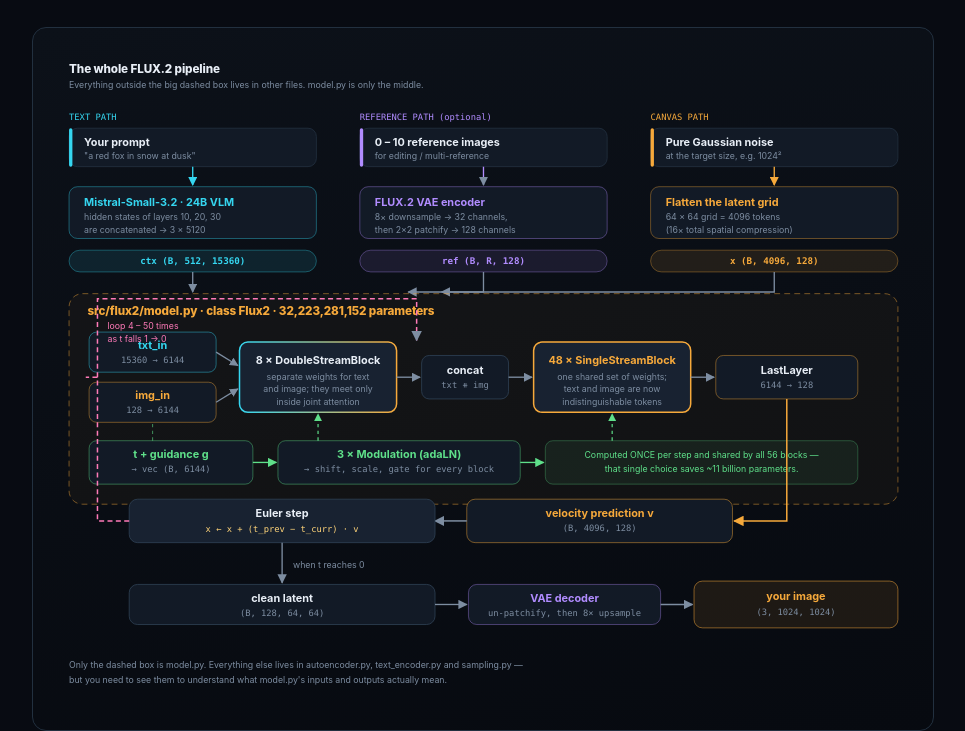
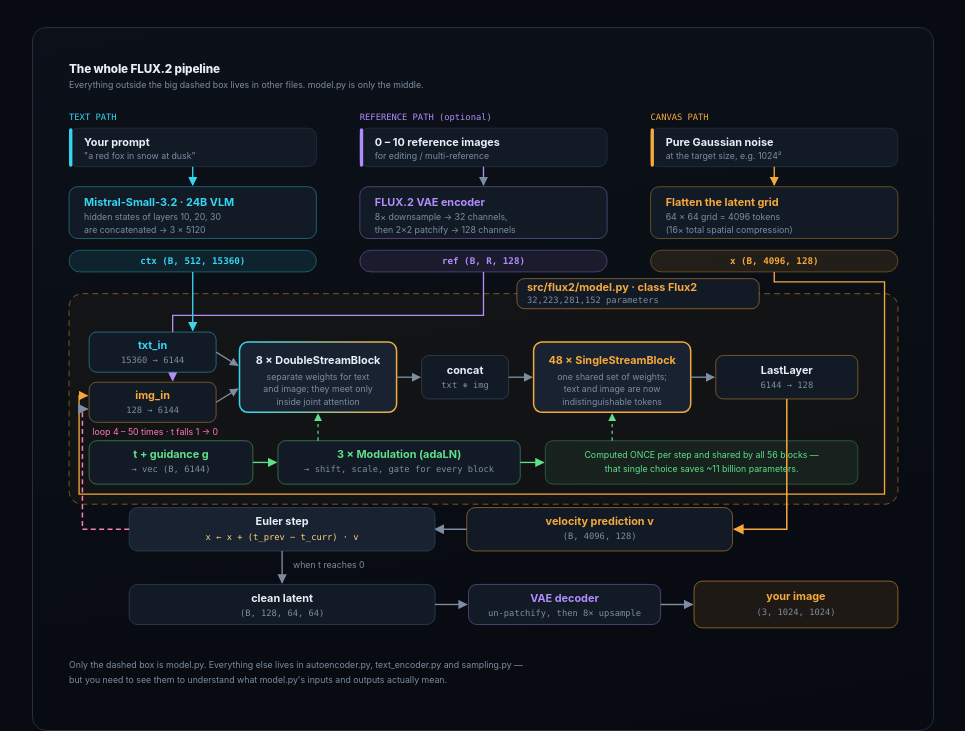
Before and after one commit to tutubalin/flux2_explained_by_ai, a plain HTML site: page index.html in a window 1280 px wide. Shown: the part 3852-4583 px from the top of the page, without its empty margins (302-1267 px from the left). Drawn offline with Linux system fonts and the light colour scheme.

Commit message:
FIG 1: fix misplaced entry/loop arrows and title overlap
- ctx/ref/canvas arrows now terminate on their real targets (txt_in top,
  img_in top, img_in left) instead of dead-ending above the model box;
  the canvas path runs the right+bottom padding corridor
- loop-back arrow now feeds img_in (updated latent) instead of jumping
  into the double-block stack; label moved to a free corridor
- model.py title moved into a badge on the box border between the ref and
  canvas columns, clear of every arrow
- band 3 shifted 10px so velocity/Euler boxes no longer overlap the border
- qa_svg.py: fix argv handling (outdir vs filter)

Co-authored-by: arena-agent <297053741+arena-agent@users.noreply.github.com>

```diff
--- a/index.html
+++ b/index.html
@@ -555,6 +555,8 @@
     <path d="M0,0 L10,5 L0,10 z" fill="#35d6f0"/></marker>
   <marker id="arV" viewBox="0 0 10 10" refX="9" refY="5" markerWidth="7" markerHeight="7" orient="auto-start-reverse">
     <path d="M0,0 L10,5 L0,10 z" fill="#5fe08a"/></marker>
+  <marker id="arR" viewBox="0 0 10 10" refX="9" refY="5" markerWidth="7" markerHeight="7" orient="auto-start-reverse">
+    <path d="M0,0 L10,5 L0,10 z" fill="#b18cff"/></marker>
   <linearGradient id="gMix" x1="0" y1="0" x2="1" y2="0">
     <stop offset="0" stop-color="#35d6f0"/><stop offset="1" stop-color="#f6a93b"/></linearGradient>
 </defs>
@@ -603,12 +605,14 @@
 <text x="868" y="259" class="lbl-mb" text-anchor="middle" style="fill:#f6a93b">x  (B, 4096, 128)</text>
 
 <!-- ============ BAND 2: THE MODEL ============ -->
-<path d="M172,268 L172,292" stroke="#7d8da1" stroke-width="1.6" marker-end="url(#ar)"/>
-<path d="M520,268 L520,292 L430,292" stroke="#7d8da1" stroke-width="1.6" fill="none" marker-end="url(#ar)"/>
-<path d="M868,268 L868,292 L470,292" stroke="#7d8da1" stroke-width="1.6" fill="none" marker-end="url(#ar)"/>
+<path d="M172,268 L172,338" stroke="#35d6f0" stroke-width="1.6" marker-end="url(#arC)"/>
+<path d="M520,268 L520,320 L148,320 L148,398" stroke="#b18cff" stroke-width="1.6" fill="none" marker-end="url(#arR)"/>
+<path d="M868,268 L868,280 L1000,280 L1000,534 L36,534 L36,416 L46,416" stroke="#f6a93b" stroke-width="1.6" fill="none" marker-end="url(#arA)"/>
 
 <rect x="24" y="294" width="992" height="252" rx="16" fill="rgba(246,169,59,.035)" stroke="#f6a93b" stroke-opacity=".55" stroke-dasharray="7 5"/>
-<text x="46" y="320" class="ttl" style="fill:#f6a93b">src/flux2/model.py · class Flux2 · 32,223,281,152 parameters</text>
+<rect x="560" y="276" width="290" height="36" rx="9" fill="#121a26" stroke="#f6a93b" stroke-opacity=".55"/>
+<text x="572" y="291" class="lbl-b" style="fill:#f6a93b">src/flux2/model.py · class Flux2</text>
+<text x="572" y="305" class="lbl-m">32,223,281,152 parameters</text>
 
 <rect x="48" y="340" width="152" height="48" rx="9" fill="#121a26" stroke="#35d6f0" stroke-opacity=".5"/>
 <text x="124" y="360" class="lbl-b" text-anchor="middle" style="fill:#35d6f0">txt_in</text>
@@ -661,26 +665,23 @@
 
 <path d="M322,470 L322,438" stroke="#5fe08a" stroke-width="1.4" stroke-dasharray="4 4" marker-end="url(#arV)"/>
 <path d="M674,470 L674,438" stroke="#5fe08a" stroke-width="1.4" stroke-dasharray="4 4" marker-end="url(#arV)"/>
-<path d="M124,470 L124,450" stroke="#5fe08a" stroke-width="1.2" stroke-dasharray="4 4" opacity=".6"/>
 
 <!-- ============ BAND 3: OUTPUT + LOOP ============ -->
-<path d="M883,420 L883,566 L820,566" stroke="#f6a93b" stroke-width="1.8" fill="none" marker-end="url(#arA)"/>
-<rect x="500" y="540" width="318" height="52" rx="10" fill="#121a26" stroke="#f6a93b" stroke-opacity=".55"/>
-<text x="659" y="561" class="lbl-b" text-anchor="middle" style="fill:#f6a93b">velocity prediction  v</text>
-<text x="659" y="578" class="lbl-m" text-anchor="middle">(B, 4096, 128)</text>
-
-<path d="M500,566 L462,566" stroke="#7d8da1" stroke-width="1.8" marker-end="url(#ar)"/>
-<rect x="96" y="540" width="366" height="52" rx="10" fill="#182231" stroke="#2e4054"/>
-<text x="279" y="561" class="lbl-b" text-anchor="middle">Euler step</text>
-<text x="279" y="579" class="lbl-m" text-anchor="middle" style="fill:#ffd479">x ← x + (t_prev − t_curr) · v</text>
-
-<path d="M96,566 L58,566 L58,394 L44,394" stroke="#ff7ab8" stroke-width="1.8" fill="none" stroke-dasharray="6 4"/>
-<path d="M58,394 L58,300 L440,300 L440,350" stroke="#ff7ab8" stroke-width="1.8" fill="none" stroke-dasharray="6 4" marker-end="url(#ar)"/>
-<text x="70" y="336" class="lbl-s" style="fill:#ff7ab8">loop 4 – 50 times</text>
-<text x="70" y="352" class="lbl-s" style="fill:#ff7ab8">as t falls 1 → 0</text>
+<path d="M883,420 L883,576 L820,576" stroke="#f6a93b" stroke-width="1.8" fill="none" marker-end="url(#arA)"/>
+<rect x="500" y="550" width="318" height="52" rx="10" fill="#121a26" stroke="#f6a93b" stroke-opacity=".55"/>
+<text x="659" y="571" class="lbl-b" text-anchor="middle" style="fill:#f6a93b">velocity prediction  v</text>
+<text x="659" y="588" class="lbl-m" text-anchor="middle">(B, 4096, 128)</text>
+
+<path d="M500,576 L462,576" stroke="#7d8da1" stroke-width="1.8" marker-end="url(#ar)"/>
+<rect x="96" y="550" width="366" height="52" rx="10" fill="#182231" stroke="#2e4054"/>
+<text x="279" y="571" class="lbl-b" text-anchor="middle">Euler step</text>
+<text x="279" y="589" class="lbl-m" text-anchor="middle" style="fill:#ffd479">x ← x + (t_prev − t_curr) · v</text>
+
+<path d="M96,576 L40,576 L40,432 L46,432" stroke="#ff7ab8" stroke-width="1.8" fill="none" stroke-dasharray="6 4" marker-end="url(#ar)"/>
+<text x="52" y="463" class="lbl-s" style="fill:#ff7ab8">loop 4 – 50 times · t falls 1 → 0</text>
 
 <!-- ============ BAND 4: DECODE ============ -->
-<path d="M279,592 L279,640" stroke="#7d8da1" stroke-width="1.6" marker-end="url(#ar)"/>
+<path d="M279,602 L279,640" stroke="#7d8da1" stroke-width="1.6" marker-end="url(#ar)"/>
 <text x="292" y="622" class="lbl-s">when t reaches 0</text>
 <rect x="96" y="642" width="366" height="48" rx="10" fill="#121a26" stroke="#2e4054"/>
 <text x="279" y="663" class="lbl-b" text-anchor="middle">clean latent</text>
```
Also changed, not shown: src/parts/02_map_bigpicture.html (+19 -18 lines), 1 other file.
